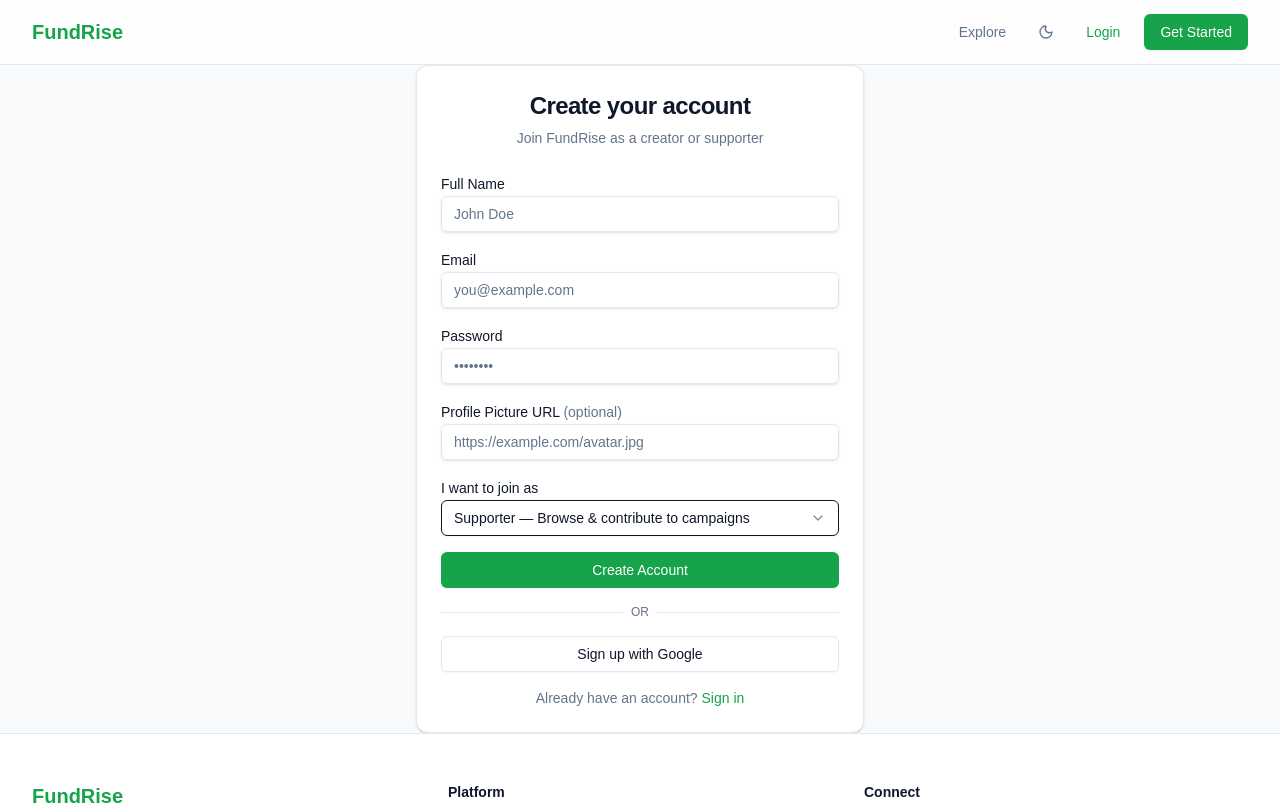
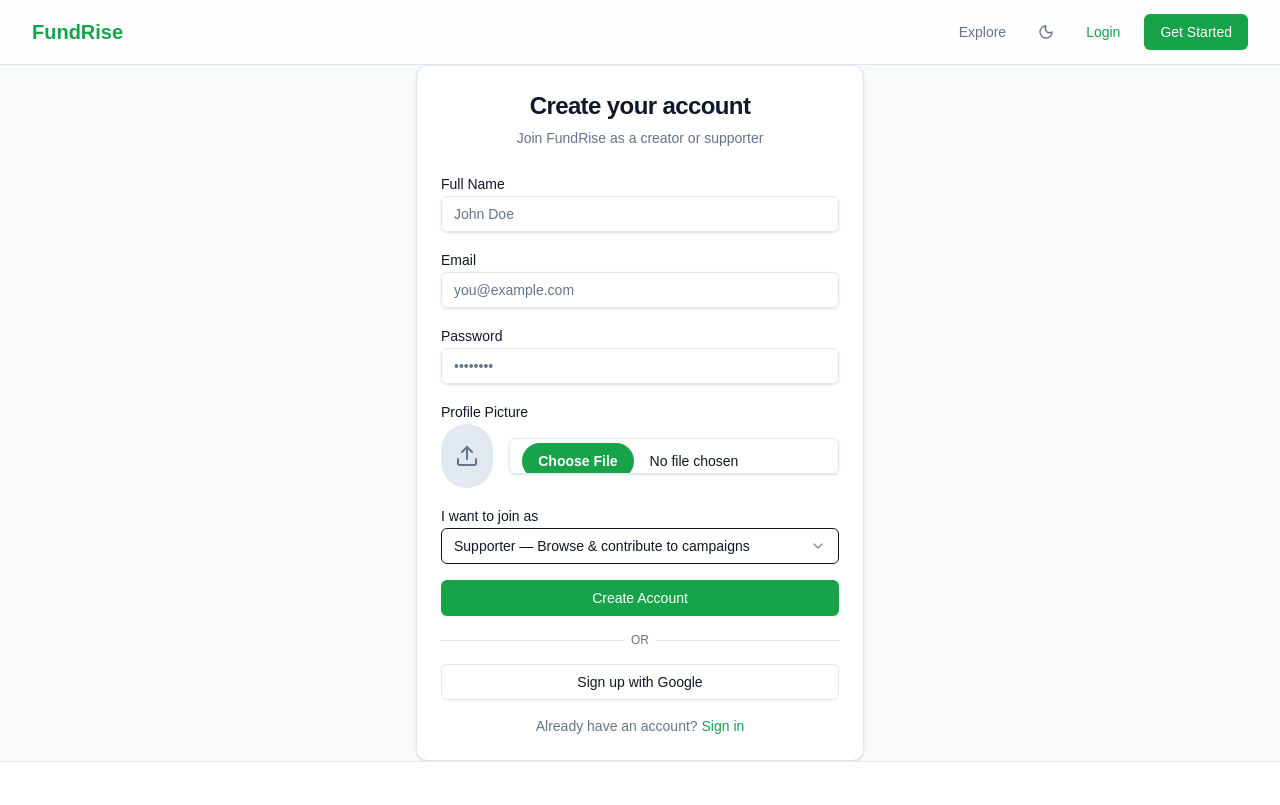
Before and after one commit to nasirmasud/fundrise-client, a React (Vite) app: page /register in a window 1280 px wide. Shown: the top 805 px of the page. Built offline with nearby package versions, Linux system fonts and the light colour scheme; no server answers.

Commit message:
feat(client): replace photoURL input with imgBB file upload on register page

```diff
--- a/src/pages/register-page.tsx
+++ b/src/pages/register-page.tsx
@@ -6,7 +6,7 @@ import { Card, CardContent, CardDescription, CardHeader, CardTitle } from "@/com
 import { Button } from "@/components/ui/button"
 import { Input } from "@/components/ui/input"
 import { Select, SelectContent, SelectItem, SelectTrigger, SelectValue } from "@/components/ui/select"
-import { Loader2 } from "lucide-react"
+import { Loader2, Upload, X } from "lucide-react"
 
 export default function RegisterPage() {
   const { register, signInWithGoogle } = useAuth()
@@ -16,7 +16,11 @@ export default function RegisterPage() {
   const [password, setPassword] = useState("")
   const [role, setRole] = useState<"supporter" | "creator">("supporter")
   const [photoURL, setPhotoURL] = useState("")
+  const [imageFile, setImageFile] = useState<File | null>(null)
+  const [imagePreview, setImagePreview] = useState<string | null>(null)
+  const [uploading, setUploading] = useState(false)
   const [submitting, setSubmitting] = useState(false)
+  const isSubmitting = submitting || uploading
 
   const handleSubmit = async (e: FormEvent) => {
     e.preventDefault()
@@ -37,8 +41,23 @@ export default function RegisterPage() {
       return
     }
     setSubmitting(true)
+    let finalPhotoURL = photoURL
+
+    if (imageFile) {
+      setUploading(true)
+      try {
+        finalPhotoURL = await uploadToImgBB(imageFile)
+      } catch {
+        toast.error("Image upload failed")
+        setUploading(false)
+        setSubmitting(false)
+        return
+      }
+      setUploading(false)
+    }
+
     try {
-      await register({ name, email, password, role, photoURL: photoURL || undefined })
+      await register({ name, email, password, role, photoURL: finalPhotoURL || undefined })
       toast.success("Account created successfully")
       navigate("/dashboard")
     } catch (err) {
@@ -56,6 +75,35 @@ export default function RegisterPage() {
     } catch (err) {
       toast.error(err instanceof Error ? err.message : "Google sign-in failed")
     }
+  }
+
+  const uploadToImgBB = async (file: File): Promise<string> => {
+    const formData = new FormData()
+    formData.append("image", file)
+
+    const res = await fetch(
+      `https://api.imgbb.com/1/upload?key=${import.meta.env.VITE_IMGBB_API_KEY}`,
+      { method: "POST", body: formData }
+    )
+
+    const data = await res.json()
+    if (!data.success) throw new Error("Image upload failed")
+    return data.data.url
+  }
+
+  const handleImageChange = (e: React.ChangeEvent<HTMLInputElement>) => {
+    const file = e.target.files?.[0]
+    if (!file) return
+
+    if (!file.type.startsWith("image/")) {
+      toast.error("Please select an image file")
+      return
+    }
+
+    setImageFile(file)
+    const reader = new FileReader()
+    reader.onload = () => setImagePreview(reader.result as string)
+    reader.readAsDataURL(file)
   }
 
   return (
@@ -101,16 +149,38 @@ export default function RegisterPage() {
               />
             </div>
             <div className="space-y-2">
-              <label htmlFor="photoURL" className="text-sm font-medium">
-                Profile Picture URL <span className="text-text-muted dark:text-text-muted-dark">(optional)</span>
-              </label>
-              <Input
-                id="photoURL"
-                type="url"
-                placeholder="https://example.com/avatar.jpg"
-                value={photoURL}
-                onChange={(e) => setPhotoURL(e.target.value)}
-              />
+              <label className="text-sm font-medium">Profile Picture</label>
+              <div className="flex items-center gap-4">
+                {imagePreview ? (
+                  <div className="relative">
+                    <img
+                      src={imagePreview}
+                      alt="Preview"
+                      className="h-16 w-16 rounded-full object-cover"
+                    />
+                    <button
+                      type="button"
+                      onClick={() => {
+                        setImageFile(null)
+                        setImagePreview(null)
+                      }}
+                      className="absolute -top-1 -right-1 h-5 w-5 rounded-full bg-red-500 text-white flex items-center justify-center text-xs"
+                    >
+                      <X className="h-3 w-3" />
+                    </button>
+                  </div>
+                ) : (
+                  <div className="h-16 w-16 rounded-full bg-border-subtle dark:bg-border-subtle-dark flex items-center justify-center">
+                    <Upload className="h-6 w-6 text-text-muted dark:text-text-muted-dark" />
+                  </div>
+                )}
+                <Input
+                  type="file"
+                  accept="image/*"
+                  onChange={handleImageChange}
+                  className="file:mr-4 file:py-2 file:px-4 file:rounded-full file:border-0 file:text-sm file:font-semibold file:bg-brand-green file:text-white hover:file:bg-brand-green/90"
+                />
+              </div>
             </div>
             <div className="space-y-2">
               <label className="text-sm font-medium">I want to join as</label>
@@ -124,8 +194,8 @@ export default function RegisterPage() {
                 </SelectContent>
               </Select>
             </div>
-            <Button type="submit" className="w-full" disabled={submitting}>
-              {submitting ? <Loader2 className="h-4 w-4 animate-spin" /> : "Create Account"}
+            <Button type="submit" className="w-full" disabled={isSubmitting}>
+              {isSubmitting ? <Loader2 className="h-4 w-4 animate-spin" /> : "Create Account"}
             </Button>
           </form>
           <div className="relative my-4">
```
